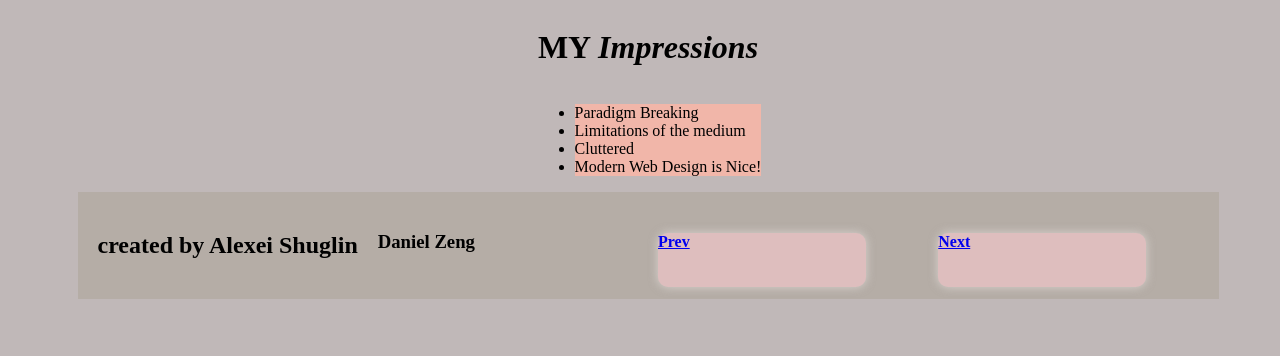
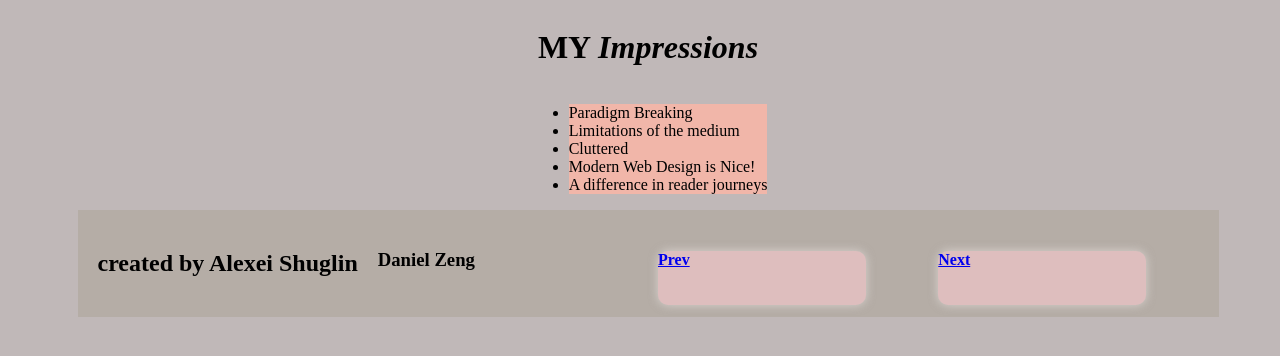
Before and after one commit to silverLogics/DM2193, a plain HTML site: page Week 9/Slides/slide4.html in a window 1280 px wide. Drawn offline with Linux system fonts and the light colour scheme.

Commit message:
Additional comment

```diff
--- a/Week 9/Slides/slide4.html
+++ b/Week 9/Slides/slide4.html
@@ -18,6 +18,7 @@
         <li> Limitations of the medium </li>
         <li> Cluttered </li>
         <li> Modern Web Design is Nice! </li>
+        <li> A difference in reader journeys </li>
     </ul>
 
     <footer>
```
